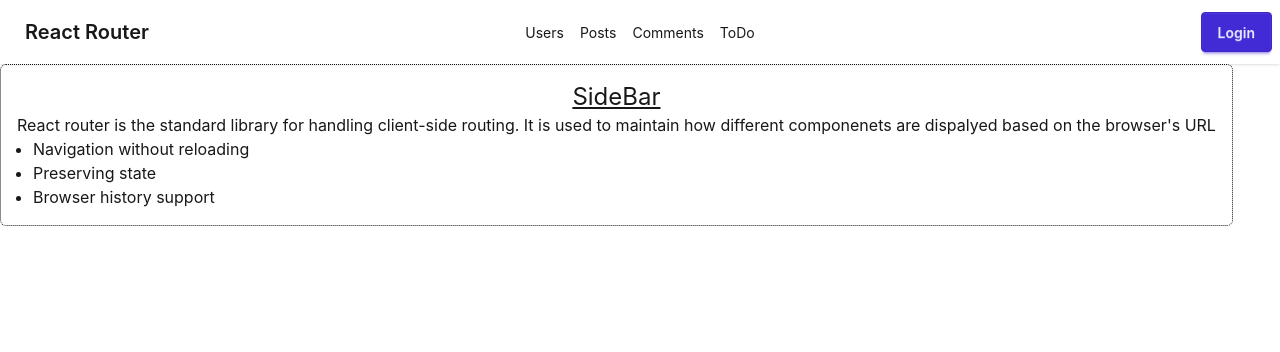
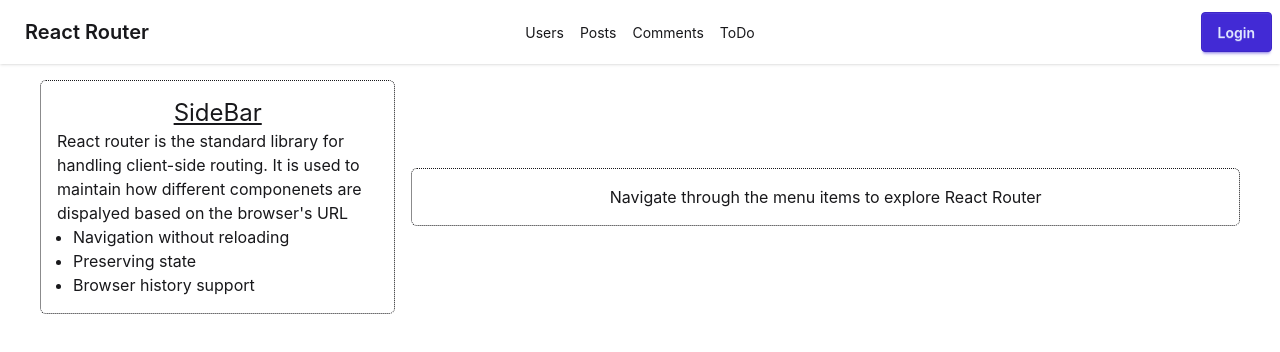
Before and after one commit to thisisyourfahi/React-Router, a React (Vite) app: page / in a window 1280 px wide. Shown: the top 352 px of the page. Built offline with nearby package versions, Linux system fonts and the light colour scheme.

Commit message:
feat: menu item route

```diff
--- /dev/null
+++ b/src/components/Main/Comments/Comments.jsx
@@ -0,0 +1,11 @@
+import React from 'react';
+
+const Comments = () => {
+    return (
+        <div>
+            <p>Comments section</p>
+        </div>
+    );
+};
+
+export default Comments;
--- /dev/null
+++ b/src/components/Main/HomeDefault.jsx
@@ -0,0 +1,14 @@
+import React from 'react';
+
+const HomeDefault = () => {
+    return (
+        <div>
+            <p className='text-center
+            '>
+                Navigate through the menu items to explore React Router
+            </p>
+        </div>
+    );
+};
+
+export default HomeDefault;
--- /dev/null
+++ b/src/components/Main/Posts/Posts.jsx
@@ -0,0 +1,11 @@
+import React from 'react';
+
+const Posts = () => {
+    return (
+        <div>
+            <p>Posts Section</p>
+        </div>
+    );
+};
+
+export default Posts;
--- /dev/null
+++ b/src/components/Main/ToDo/ToDos.jsx
@@ -0,0 +1,11 @@
+import React from 'react';
+
+const ToDos = () => {
+    return (
+        <div>
+           <p>ToDos Section</p>
+        </div>
+    );
+};
+
+export default ToDos;
--- /dev/null
+++ b/src/components/Main/Users/Users.jsx
@@ -0,0 +1,11 @@
+import React from 'react';
+
+const Users = () => {
+    return (
+        <div>
+            <p>Users Section</p>
+        </div>
+    );
+};
+
+export default Users;
--- a/src/components/SideBar/SideBar.jsx
+++ b/src/components/SideBar/SideBar.jsx
@@ -2,7 +2,7 @@
 
 const SideBar = () => {
     return (
-        <div className='border border-dotted rounded-md p-4'>
+        <div className='border border-dotted rounded-md p-4 w-[30%]'>
             <h3 className="text-center text-2xl underline">SideBar</h3>
             <p>React router is the standard library for handling client-side routing. It is used to maintain how different componenets are dispalyed based on the browser's URL</p>
             <ul className='px-4'>
--- a/src/main.jsx
+++ b/src/main.jsx
@@ -3,11 +3,23 @@
 import './index.css'
 import { createBrowserRouter, RouterProvider } from 'react-router'
 import Home from './pages/Home'
+import HomeDefault from './components/Main/HomeDefault'
+import Users from './components/Main/Users/Users'
+import Posts from './components/Main/Posts/Posts'
+import Comments from './components/Main/Comments/Comments'
+import ToDos from './components/Main/ToDo/ToDos'
 
 const router = createBrowserRouter([
   {
     path: '/',
-    Component: Home
+    Component: Home,
+    children: [
+      {index: true, Component: HomeDefault},
+      {path: 'users', Component: Users},
+      {path: 'posts',  Component: Posts},
+      {path: 'comments', Component: Comments},
+      {path: 'todos', Component: ToDos}
+    ]
   }
 ])
 
--- a/src/pages/Home.jsx
+++ b/src/pages/Home.jsx
@@ -7,10 +7,12 @@
     return (
         <div>
             <Nav></Nav>
-            <div className="flex items-center gap-4">
+            <div className="flex items-center gap-4 py-4 px-10">
                 <SideBar />
 
-                <Outlet />
+                <div className='border border-dotted rounded-md p-4 w-[70%]'>
+                    <Outlet />
+                </div>
             </div>
         </div>
     );
```
